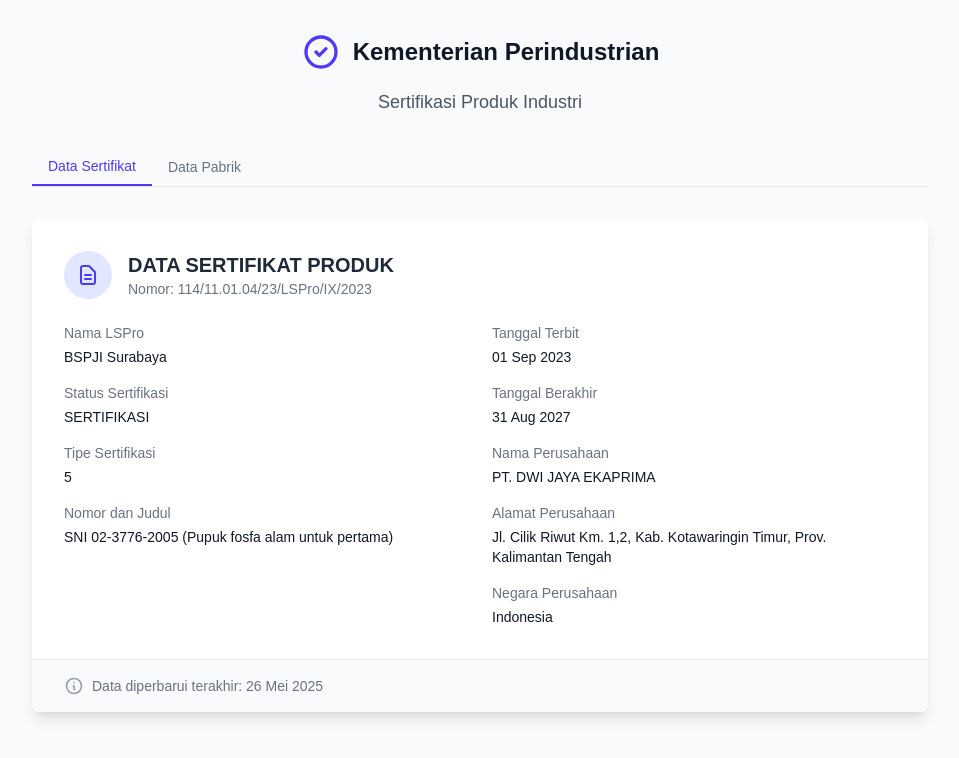
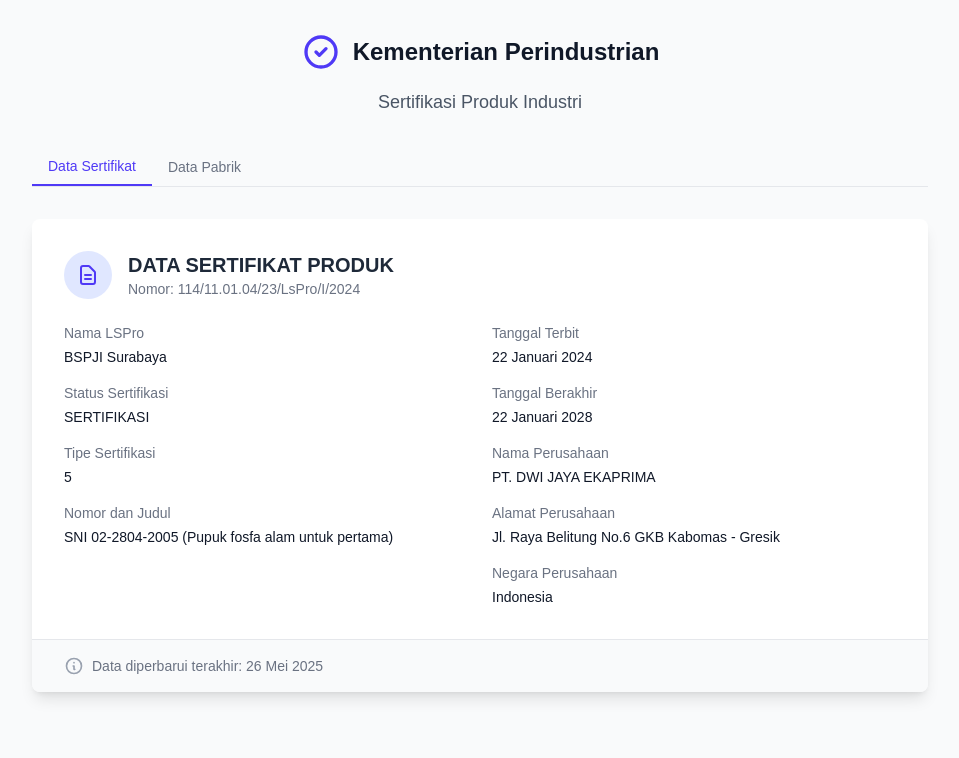
Before and after one commit to Y0nnS/khnBhPrjkCstmr1, a Next.js app: page / in a window 1280 px wide. Shown: the top 758 px of the page, without its empty margins (160-1119 px from the left). Built offline with nearby package versions, Linux system fonts and the light colour scheme.

Commit message:
Update Data

```diff
--- a/src/app/page.tsx
+++ b/src/app/page.tsx
@@ -45,7 +45,7 @@
                 </div>
                 <div>
                   <h2 className="text-md sm:text-xl font-bold text-gray-800">DATA SERTIFIKAT PRODUK</h2>
-                  <p className="text-sm text-gray-500">Nomor: 114/11.01.04/23/LSPro/IX/2023</p>
+                  <p className="text-sm text-gray-500">Nomor: 114/11.01.04/23/LsPro/I/2024</p>
                 </div>
               </div>
 
@@ -54,15 +54,15 @@
                   <InfoCard label="Nama LSPro" value="BSPJI Surabaya" />
                   <InfoCard label="Status Sertifikasi" value="SERTIFIKASI" badgeColor="bg-green-100 text-green-800" />
                   <InfoCard label="Tipe Sertifikasi" value="5" />
-                  <InfoCard label="Nomor dan Judul" value="SNI 02-3776-2005 (Pupuk fosfa alam untuk pertama)" />
+                  <InfoCard label="Nomor dan Judul" value="SNI 02-2804-2005 (Pupuk fosfa alam untuk pertama)" />
                 </div>
                 <div className="space-y-4">
-                  <InfoCard label="Tanggal Terbit" value="01 Sep 2023" />
-                  <InfoCard label="Tanggal Berakhir" value="31 Aug 2027" />
+                  <InfoCard label="Tanggal Terbit" value="22 Januari 2024" />
+                  <InfoCard label="Tanggal Berakhir" value="22 Januari 2028" />
                   <InfoCard label="Nama Perusahaan" value="PT. DWI JAYA EKAPRIMA" />
                   <InfoCard
                     label="Alamat Perusahaan"
-                    value="Jl. Cilik Riwut Km. 1,2, Kab. Kotawaringin Timur, Prov. Kalimantan Tengah"
+                    value="Jl. Raya Belitung No.6 GKB Kabomas - Gresik"
                   />
                   <InfoCard label="Negara Perusahaan" value="Indonesia" />
                 </div>
@@ -103,14 +103,14 @@
                   <InfoCard label="Nama" value="PT. DWI JAYA EKAPRIMA" />
                   <InfoCard
                     label="Alamat Pabrik"
-                    value="Jl. Raya Daendels Km. 26, Desa/Kel. Golokan, Kec. Sidayu Kab. Gresik, Prov. Jawa Timur"
+                    value="Jl. Raya Daendeles, Desa Banyu Tengah, Panceng - Gresik"
                   />
                   <InfoCard label="Negara Pabrik" value="Indonesia" />
                   <InfoCard label="Provinsi Pabrik" value="Jawa Timur" />
                 </div>
                 <div className="space-y-4">
-                  <InfoCard label="Merek" value="FORESTAN" />
-                  <InfoCard label="Tipe/Jenis Produk" value="Mutu C / Granul" />
+                  <InfoCard label="Merek" value="D 52" />
+                  <InfoCard label="Tipe/Jenis Produk" value="Pupuk Dolomit" />
                   <InfoCard label="Nama Lab Uji" value="Balai Riset dan Standardisasi Industri Surabaya" />
 
                   <div className="bg-gray-50 p-4 rounded-lg">
@@ -127,8 +127,8 @@
                         <tbody className="bg-white divide-y divide-gray-200">
                           <tr>
                             <td className="px-4 py-2 whitespace-nowrap text-sm text-gray-900">1</td>
-                            <td className="px-4 py-2 text-sm text-gray-900">B/04852/BSPJ-Surabaya/MS.08.01.01/VIII/2023</td>
-                            <td className="px-4 py-2 whitespace-nowrap text-sm text-gray-900">10 Aug 2023</td>
+                            <td className="px-4 py-2 text-sm text-gray-900">Surabaya/MS.08.01.01/VIII/2024</td>
+                            <td className="px-4 py-2 whitespace-nowrap text-sm text-gray-900">22 Januari 2024</td>
                           </tr>
                         </tbody>
                       </table>
```
